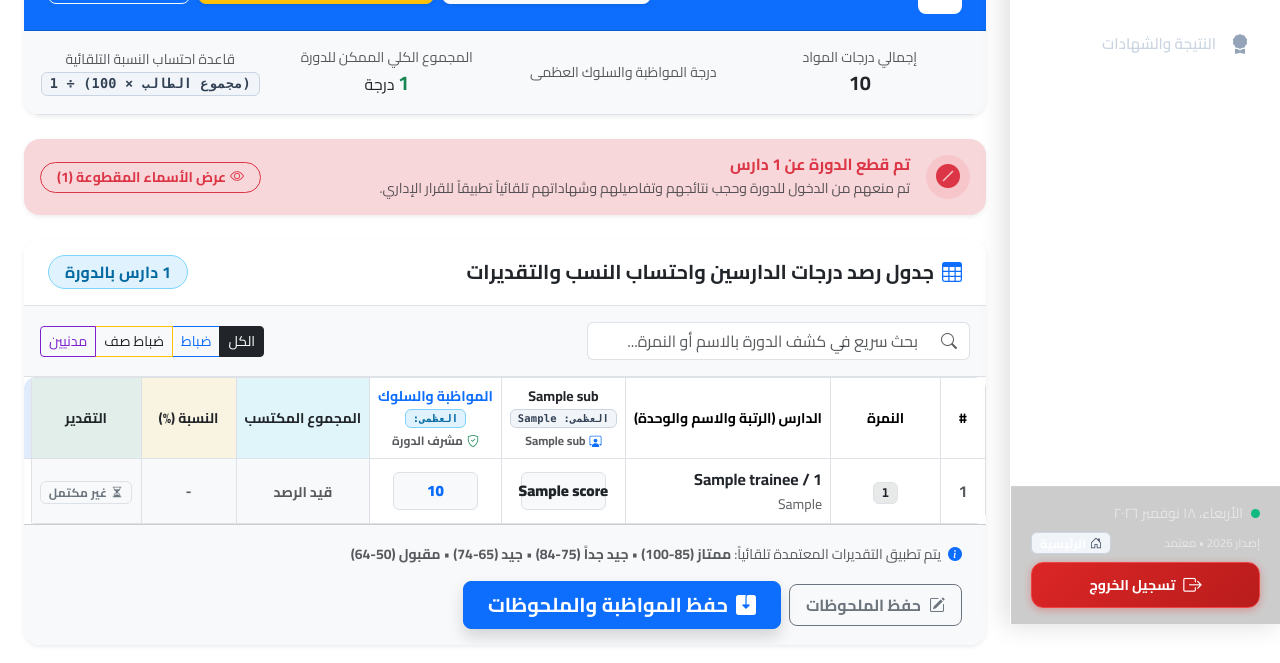
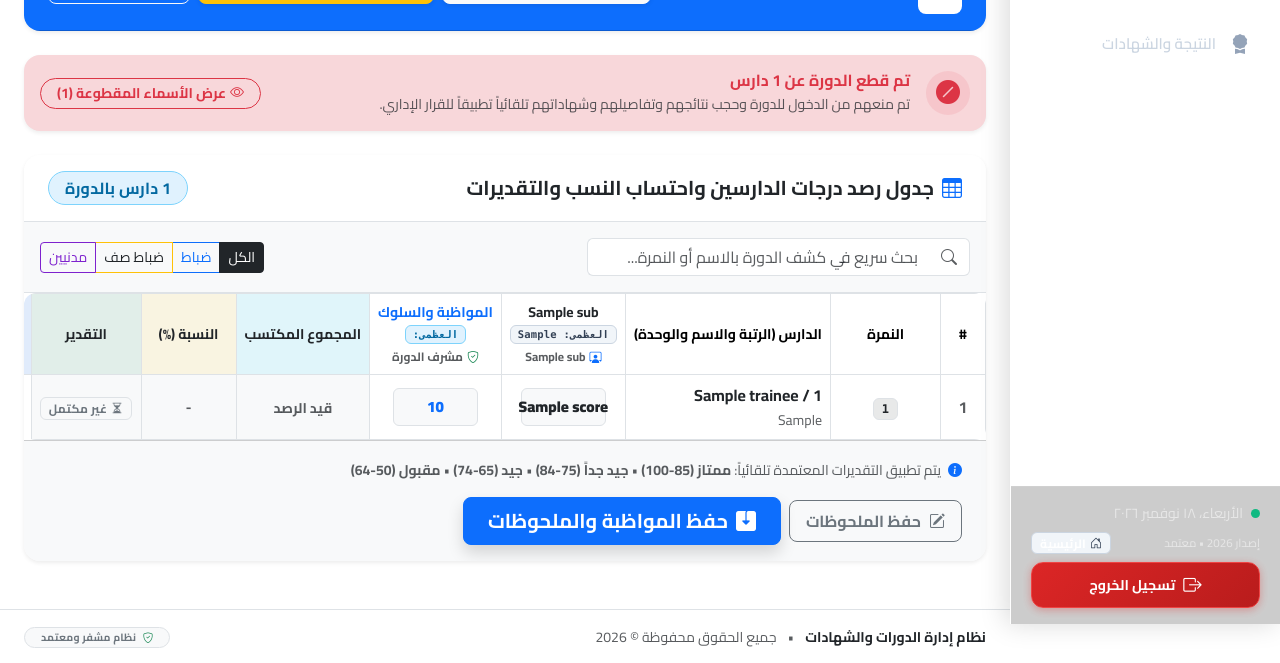
Before and after one commit to Gasim12346/p1, a Django app: template templates/training/results_entry.html in a window 1280 px wide. Shown: the part 176-839 px from the top of the page. Run offline with Django 5.2, Linux system fonts and the light colour scheme; the template is opened without the code that fills it: most values are stand-ins (such as "Sample title", 1, 10 or a date in 2020); grey boxes marked "Sample" are stand-in pictures; some libraries are stand-ins or nearby versions.

Commit message:
fix: حذف شريط اجمالي الدرجات وقاعدة احتساب النسبة من شاشات رصد النتائج

```diff
--- a/templates/training/results_entry.html
+++ b/templates/training/results_entry.html
@@ -85,30 +85,6 @@
                 <i class="bi bi-people"></i>
                 <span>إدارة الدارسين</span>
             </a>
-        </div>
-    </div>
-
-    <!-- Summary of scores rules -->
-    <div class="card-body bg-light p-3 border-bottom">
-        <div class="row g-3 text-center align-items-center">
-            <div class="col-6 col-md-3">
-                <small class="text-muted d-block">إجمالي درجات المواد</small>
-                <strong class="text-dark fs-5">{{ subjects_total_max }}</strong>
-            </div>
-            <div class="col-6 col-md-3">
-                <small class="text-muted d-block">درجة المواظبة والسلوك العظمى</small>
-                <strong class="text-primary fs-5">{{ session.attendance_max_grade }}</strong>
-            </div>
-            <div class="col-6 col-md-3">
-                <small class="text-muted d-block">المجموع الكلي الممكن للدورة</small>
-                <strong class="text-success fs-5" id="totalPossibleScore">{{ total_possible_score }}</strong> درجة
-            </div>
-            <div class="col-6 col-md-3">
-                <small class="text-muted d-block">قاعدة احتساب النسبة التلقائية</small>
-                <span class="badge bg-secondary bg-opacity-10 text-dark border px-2 py-1 font-monospace" style="font-size: 0.85rem;">
-                    (مجموع الطالب × 100) ÷ {{ total_possible_score }}
-                </span>
-            </div>
         </div>
     </div>
 </div>
```
Also changed, not shown: templates/training/results_center.html (+0 -24 lines).
